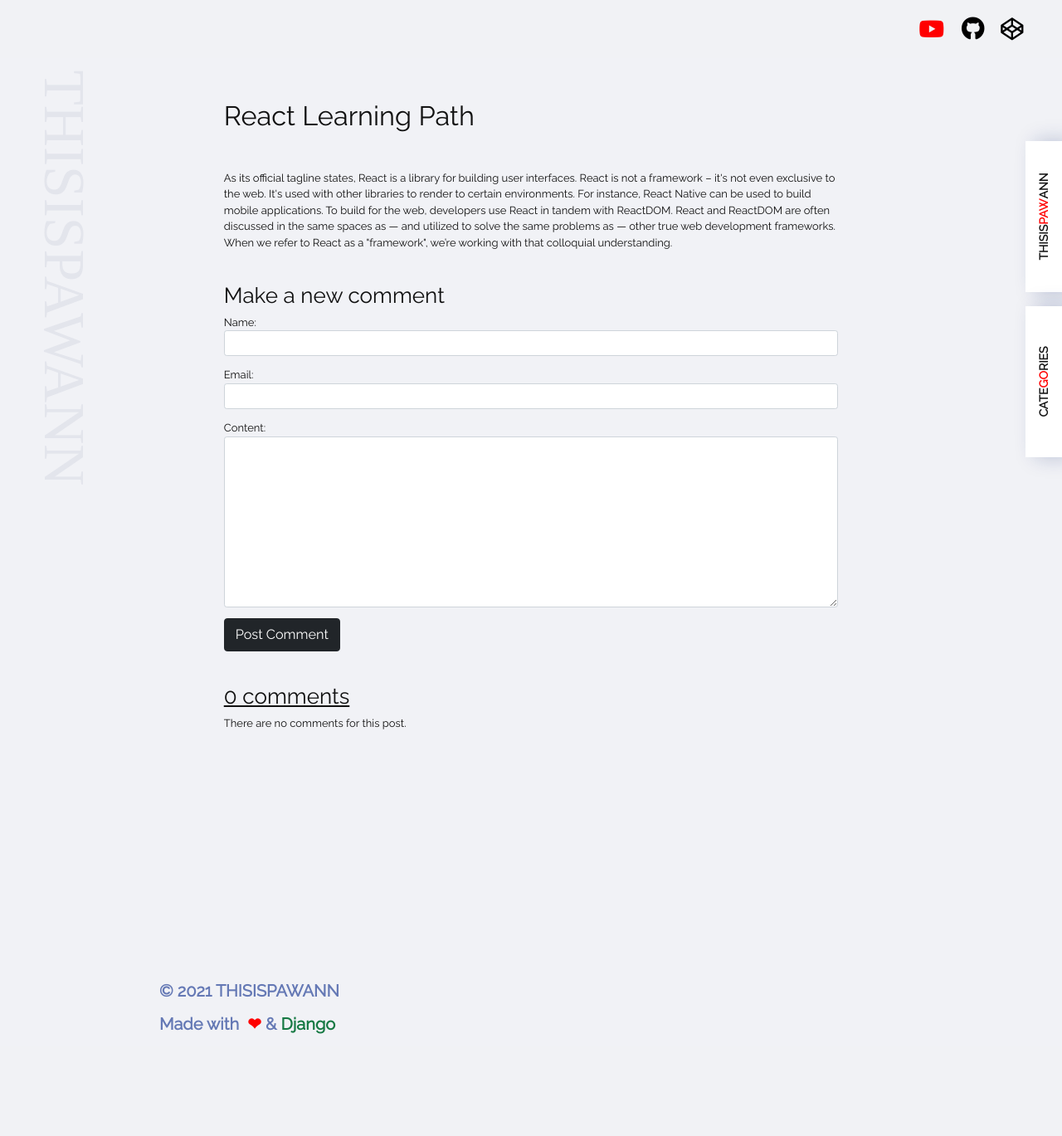
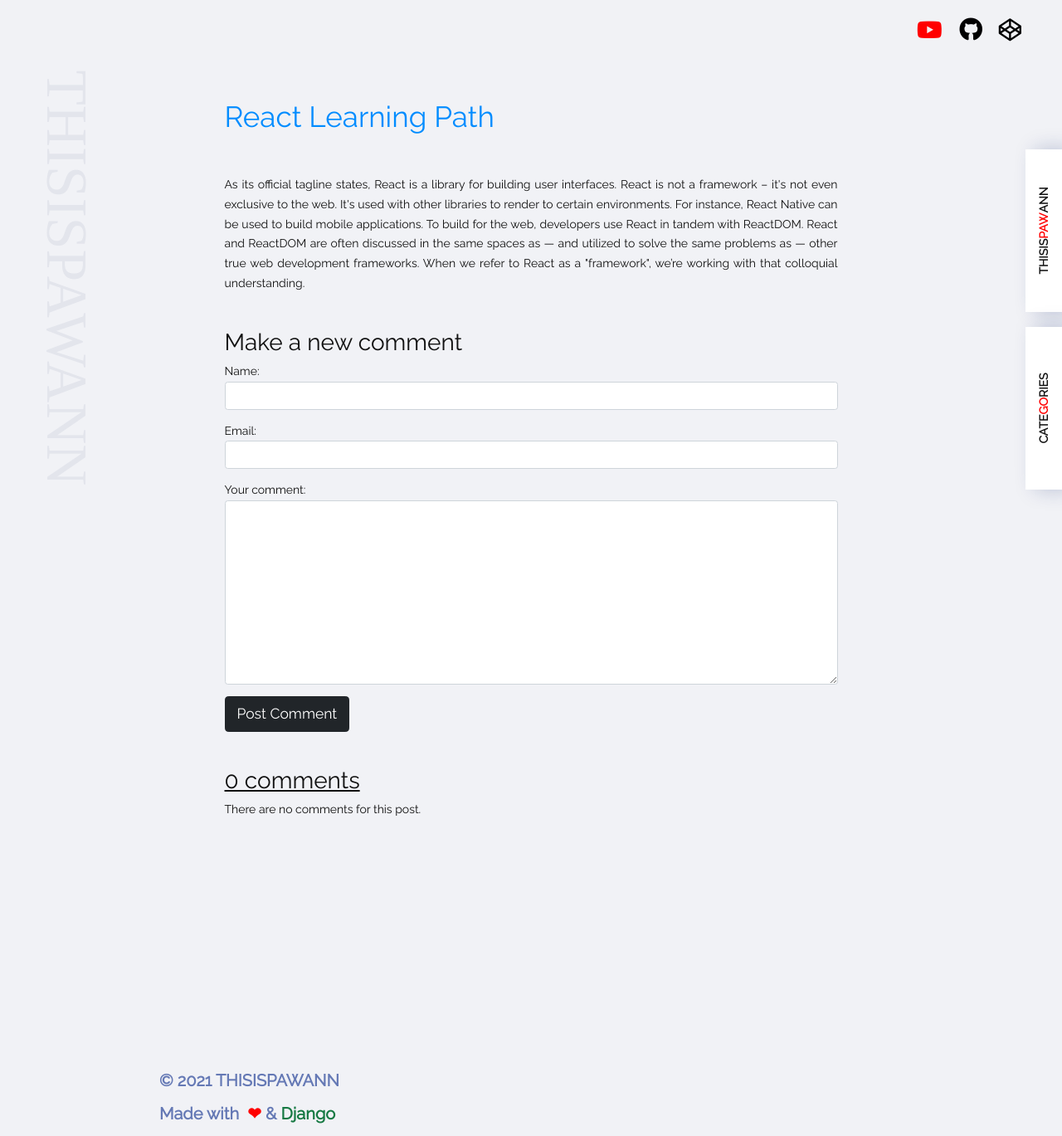
Before and after one commit to thisispawann/mysite, a Django app: a page that uses templates/post_detail.html in a window 1280 px wide. Shown: the whole page at 83% size. Before the commit the page ends 1246 px from the top, so only its background shows below. Run offline with Django 3.2, Linux system fonts and the light colour scheme; data comes from the database, SQL or seed files in the repository.

Commit message:
changes comment model content to your_comment

```diff
--- a/posts/admin.py
+++ b/posts/admin.py
@@ -15,4 +15,4 @@ class AuthorAdmin(admin.ModelAdmin):
 class CommentAdmin(admin.ModelAdmin):
     list_display = ('post', 'name', 'email', 'publish', 'status')
     list_filter = ('status','publish')
-    search_fields = ('name', 'email', 'content')
+    search_fields = ('name', 'email', 'your_comment')
--- a/posts/forms.py
+++ b/posts/forms.py
@@ -5,10 +5,10 @@ from .models import Comment
 class NewCommentForm(forms.ModelForm):
     class Meta:
         model = Comment
-        fields = ('name', 'email', 'content')
+        fields = ('name', 'email', 'your_comment')
         #widgets allows us to formatting builtin bootstrap
         widgets = {
             'name': forms.TextInput(attrs={'class':'col-sm-12 form-control'}),
             'email': forms.EmailInput(attrs={'class':'col-sm-12 form-control'}),
-            'content': forms.Textarea(attrs={'class':'form-control'}),
+            'your_comment': forms.Textarea(attrs={'class':'form-control'}),
         }
--- a/posts/models.py
+++ b/posts/models.py
@@ -50,7 +50,7 @@ class Comment(models.Model):
     post = models.ForeignKey(Post, on_delete=models.CASCADE, related_name='comments')
     name = models.CharField(max_length=50)
     email = models.EmailField()
-    content = models.TextField()
+    your_comment = models.TextField()
     publish = models.DateTimeField(auto_now_add=True)
     status = models.BooleanField(default=True)
 
--- a/static/css/style.css
+++ b/static/css/style.css
@@ -5,7 +5,7 @@
 }
 
 :root {
-	font-size: 13px;
+	font-size: 14px;
 }
 
 body {
@@ -25,7 +25,8 @@ body {
 	-moz-osx-font-smoothing: grayscale;
 	font-family: 'Raleway', sans-serif;
 	overflow-x: hidden;
-
+	line-height: 1.7 !important;
+	text-align: justify;
 }
 
 /* css of base html */
--- a/templates/post_detail.html
+++ b/templates/post_detail.html
@@ -8,7 +8,7 @@
   <div class="container">
     <div class="row justify-content-md-center">
       <div class="col-md-8">
-        <div class="col-12">
+        <div class="col-12" style="color:#008cff;">
           <h1>{{post.title}}</h1>
         </div>
         <div class="col-12 pt-5">
@@ -28,7 +28,7 @@
         </h2>
         {% endwith %}
         {% for comment in comments %} <h6 class="mt-5" style="color:#008cff; font-weight:600">{{ comment.name }}</h6> on {{ comment.publish }}
-        {{ comment.content|linebreaks }}
+        {{ comment.your_comment|linebreaks }}
         {% empty %}
         <p>There are no comments for this post.</p>
         {% endfor %}
```
Also changed, not shown: db.sqlite3, posts/migrations/0003_rename_content_comment_comment.py (added), posts/migrations/0004_rename_comment_comment_your_comment.py (added).
